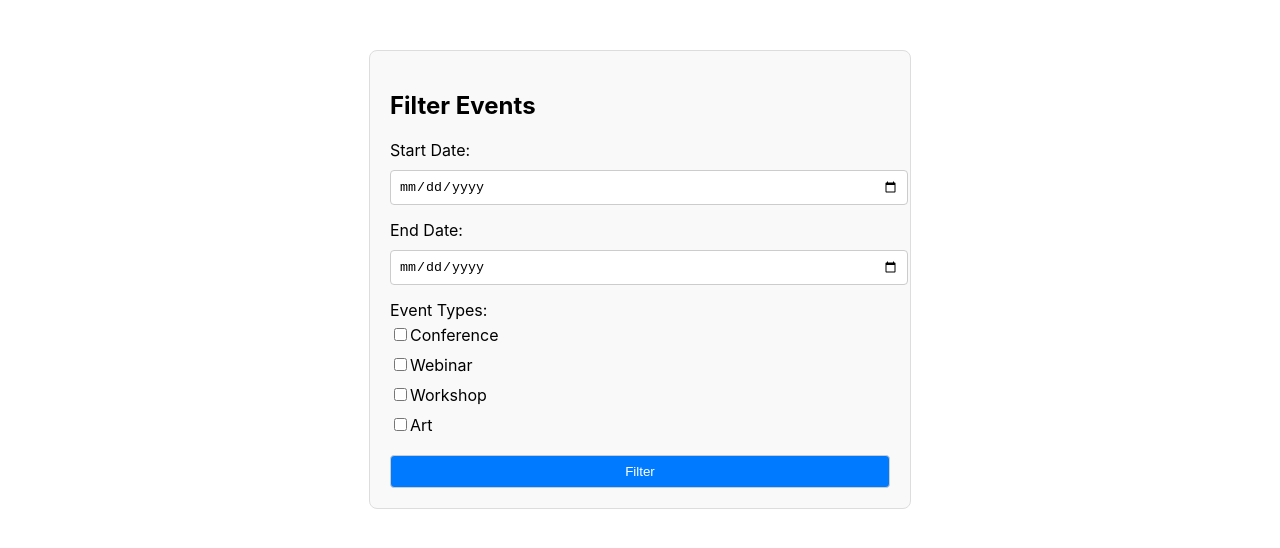
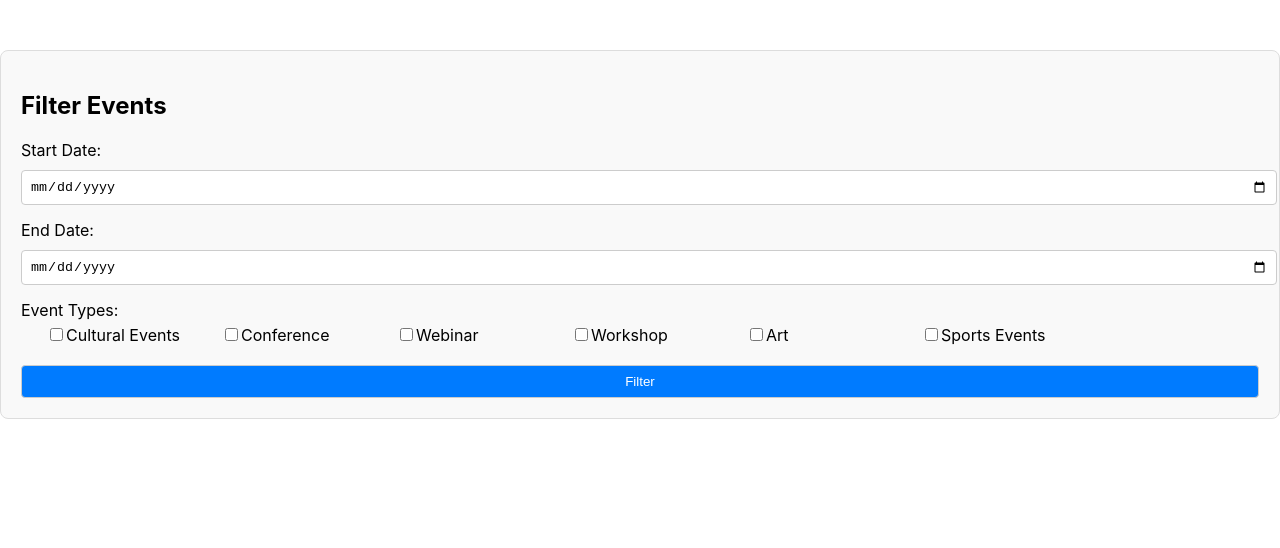
Before and after one commit to raisedDeadWizard/pittsburgh-event-finder, a React (Create React App) app in the folder client/: page / in a window 1280 px wide. Shown: the top 548 px of the page. Built offline with nearby package versions, Linux system fonts and the light colour scheme.

Commit message:
creating dropdown options and proper formatting

```diff
--- a/client/src/App.css
+++ b/client/src/App.css
@@ -1,5 +1,5 @@
 .App {
-  max-width: 500px;
+  max-width: 100%;
   margin: 50px auto;
   padding: 20px;
   border: 1px solid #ddd;
@@ -37,13 +37,22 @@ button:hover {
 
 .event-option {
   margin-bottom: 10px;
+  margin-left: 25px;
+  float: left;
+  display: grid;
+  grid-template-columns: repeat(auto-fit, minmax(150px, 1fr));
+  gap: 10px;
+
+
 }
 
 .subcategories {
-  margin-left: 20px;
+  margin-left: 10px;
   margin-top: 5px;
+  border-left: 2px solid #ddd;
 }
 
 .subcategory-option {
   display: block;
+  margin-top: 5px;
 }
--- a/client/src/App.js
+++ b/client/src/App.js
@@ -5,10 +5,14 @@ function App() {
   // State variables for start date, end date, and events with subcategories
 
   const eventCategories = {
+    "Cultural Events": { selected: false, subcategories: { "Festivals": true, "Art exhibitions": true} },
     conference: { selected: false, subcategories: { networking: true, panels: true } },
     webinar: { selected: false, subcategories: { liveQnA: true, recordings: true } },
     workshop: { selected: false, subcategories: { handsOn: true, groupWork: true } },
     art: { selected: false, subcategories: { craft: true, exhibit: true } },
+    "Cultural Events": { selected: false, subcategories: { Festivals: true, "Art exhibitions": true } },
+    "Sports Events": { selected: false, subcategories: { "Races": true, "Tournaments": true } },
+    "Sports Events": { selected: false, subcategories: { "Races": true, "Tournaments": true } },
   };
 
   const [startDate, setStartDate] = useState('');
@@ -74,7 +78,7 @@ function App() {
             onChange={(e) => setEndDate(e.target.value)}
           />
         </div>
-        <div className="form-group">
+        <div className="form-group event-options">
           <label>Event Types:</label>
           {Object.entries(events).map(([event, { selected, subcategories }]) => (
             <div key={event} className="event-option">
```
